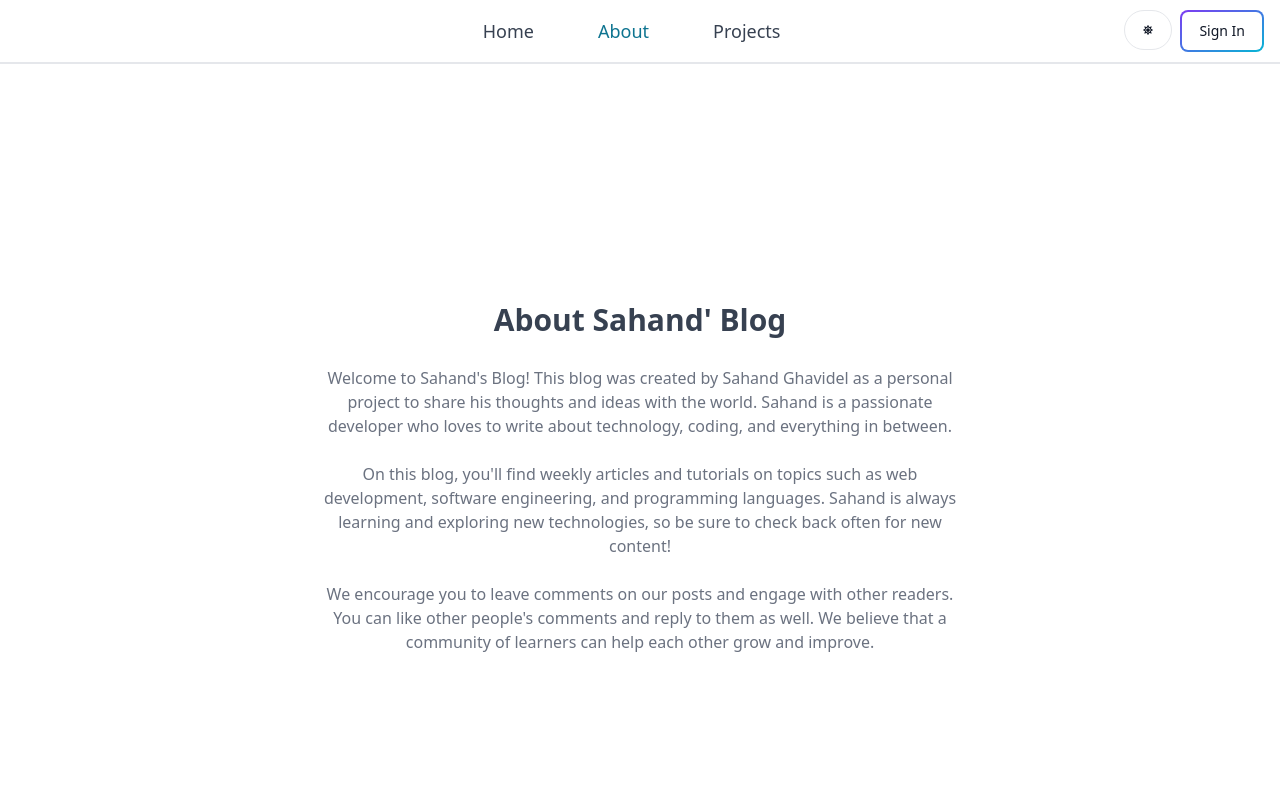
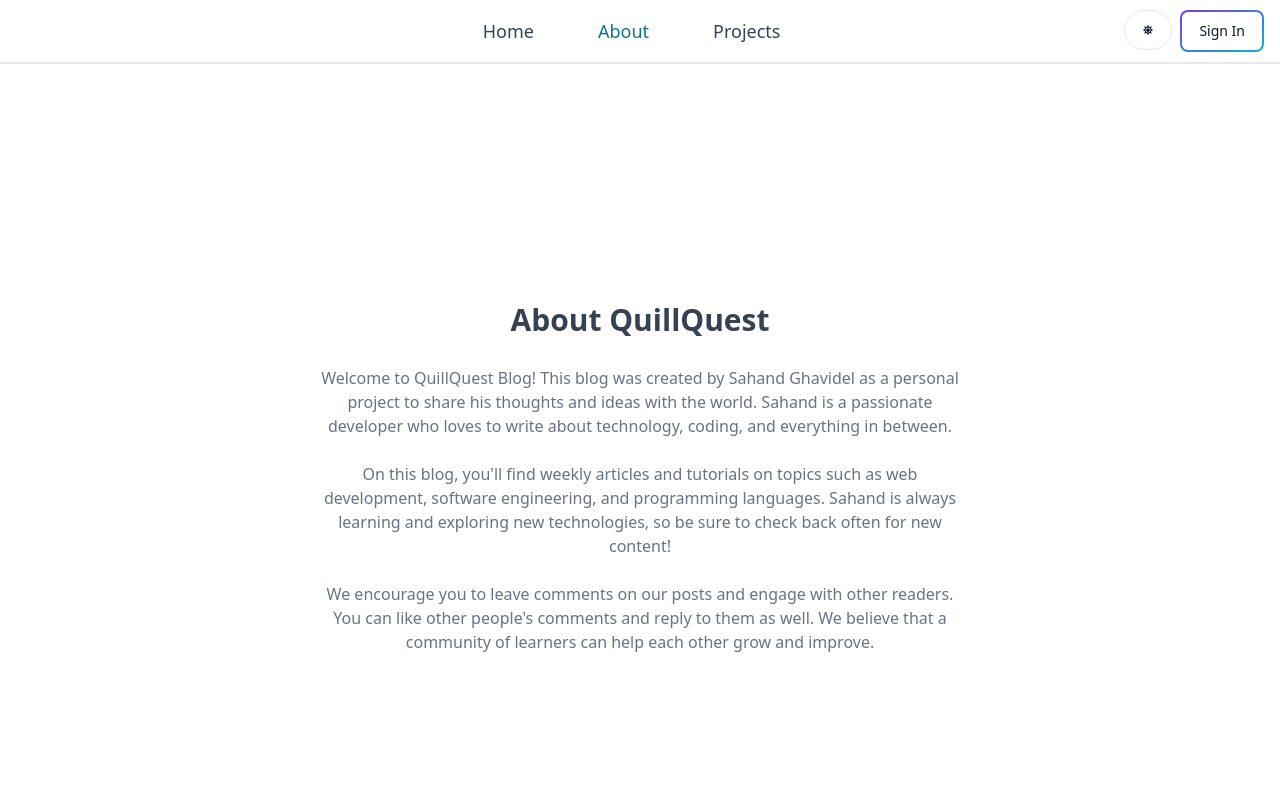
Before and after one commit to karthiknadar1204/QuillQuest, a React (Vite) app in the folder client/: page /about in a window 1280 px wide. Shown: the top 800 px of the page. Built offline with nearby package versions, Linux system fonts and the light colour scheme; no server answers.

Commit message:
chenges fixed

```diff
--- a/client/src/App.jsx
+++ b/client/src/App.jsx
@@ -25,10 +25,10 @@
         <Route path='/sign-in' element={<SignIn />} />
         <Route path='/sign-up' element={<SignUp />} />
         <Route path='/search' element={<Search />} />
+          <Route path='/create-post' element={<CreatePost />} />
+          <Route path='/update-post/:postId' element={<UpdatePost />} />
         <Route element={<PrivateRoute />}>
           <Route path='/dashboard' element={<Dashboard />} />
-          <Route path='/create-post' element={<CreatePost />} />
-          <Route path='/update-post/:postId' element={<UpdatePost />} />
         </Route>
         <Route element={<OnlyAdminPrivateRoute />}>
         </Route>
--- a/client/src/pages/About.jsx
+++ b/client/src/pages/About.jsx
@@ -4,11 +4,11 @@
       <div className='max-w-2xl mx-auto p-3 text-center'>
         <div>
           <h1 className='text-3xl font font-semibold text-center my-7'>
-            About Sahand' Blog
+            About QuillQuest
           </h1>
           <div className='text-md text-gray-500 flex flex-col gap-6'>
             <p>
-              Welcome to Sahand's Blog! This blog was created by Sahand Ghavidel
+              Welcome to QuillQuest Blog! This blog was created by Sahand Ghavidel
               as a personal project to share his thoughts and ideas with the
               world. Sahand is a passionate developer who loves to write about
               technology, coding, and everything in between.
```
Also changed, not shown: 1 other file (tests, documents, lock files or other folders).
